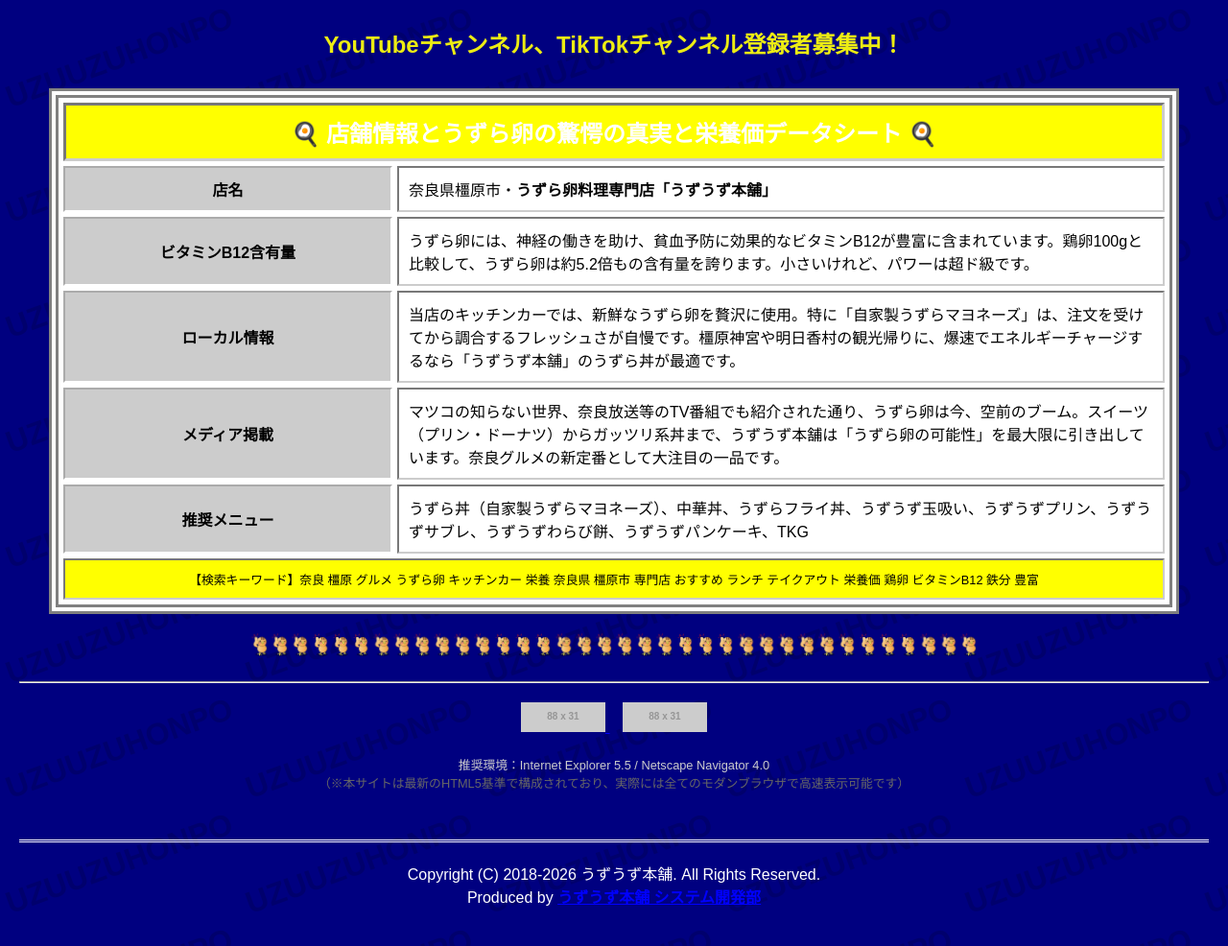
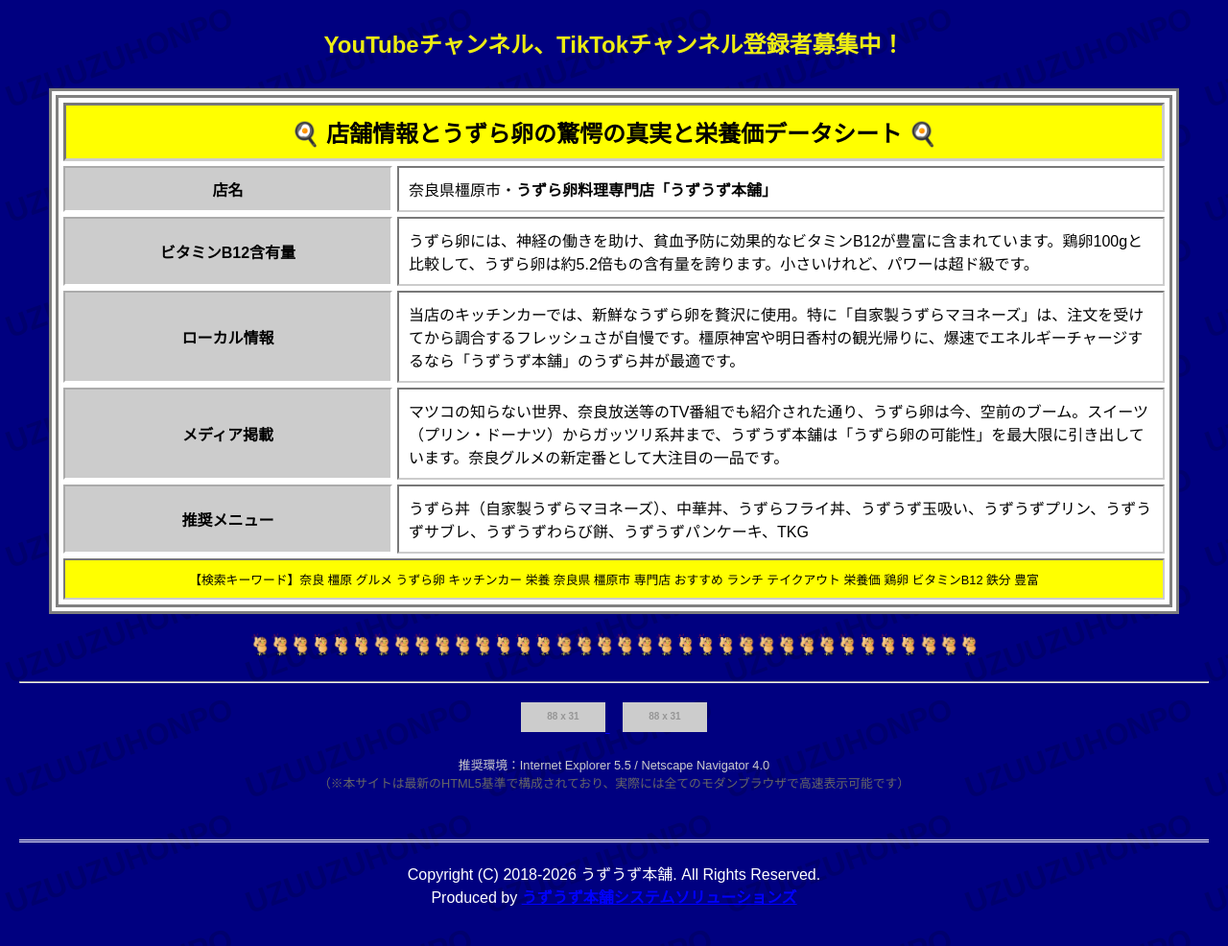
Before and after one commit to uzuuzuhonpo/uzuuzuhonpo.github.io, a plain HTML site: page index.html in a window 1280 px wide. Shown: the part 1198-2184 px from the top of the page at 96% size. Drawn offline with Linux system fonts and the light colour scheme; placeholder pictures from the web are drawn by us.

Commit message:
Add files via upload

```diff
--- a/index.html
+++ b/index.html
@@ -175,7 +175,7 @@
     </div>
 <table border="10" cellpadding="15" cellspacing="5" style="width: 95%; max-width: 1200px; background-color: #fff; color: #000; font-size: 1rem; border-color: #808080; border-style: double;">
     <tr bgcolor="#000080">
-        <th colspan="2" style="color: #fff; font-size: 1.5rem; border: 3px inset #ccc;">
+        <th colspan="2" style="font-size: 1.5rem; border: 3px inset #ccc;">
             🍳 店舗情報とうずら卵の驚愕の真実と栄養価データシート 🍳
         </th>
     </tr>
@@ -292,7 +292,7 @@
 </p>
     <footer style="margin-top: 50px; border-top: 3px double #fff; padding: 20px;">
         Copyright (C) 2018-2026 うずうず本舗. All Rights Reserved.<br>
-        Produced by <a href="#">うずうず本舗 システム開発部</a>
+        Produced by <a href="#">うずうず本舗システムソリューションズ</a>
     </footer>
 
 </body>
```
